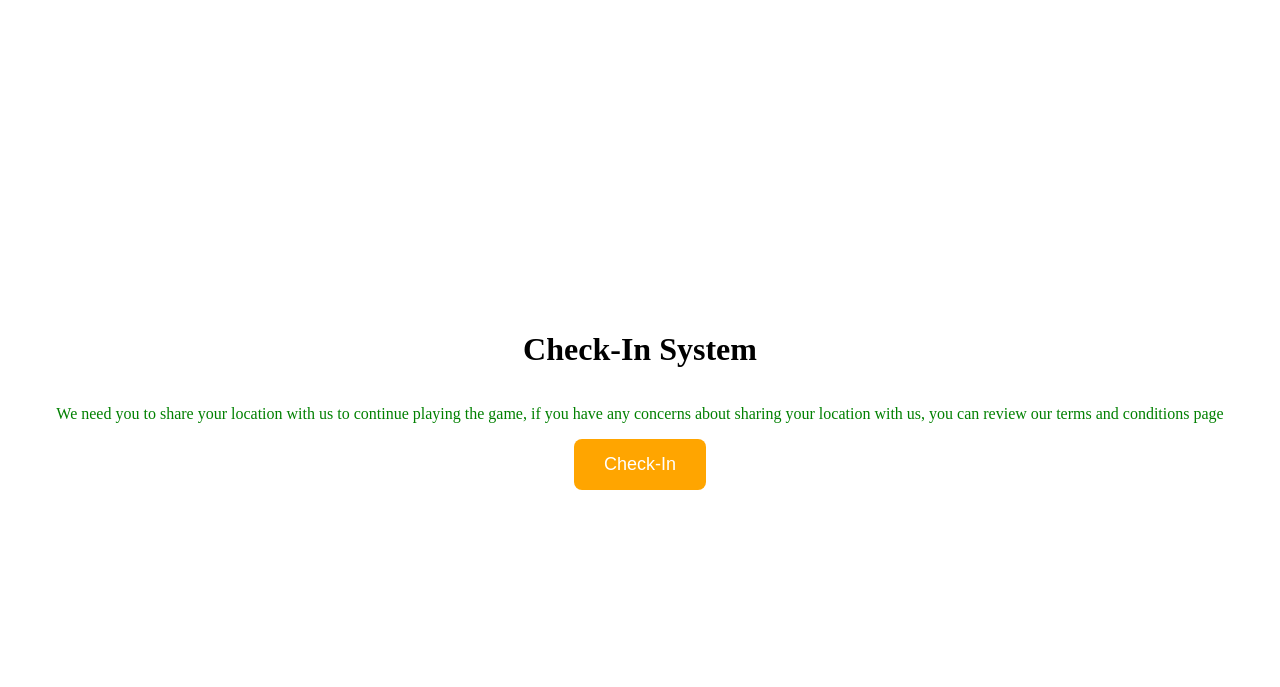
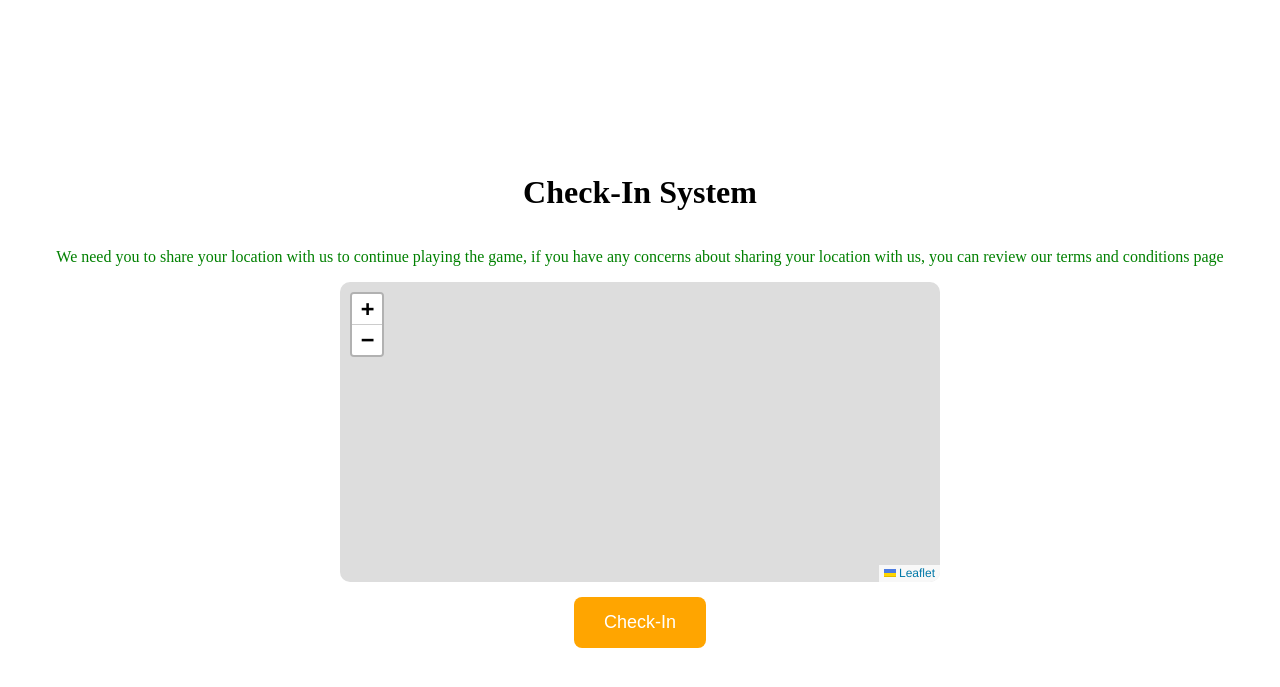
Before and after one commit to FinnGos/Group-Engineering-Project, a Django app: page /get_location/1/ in a window 1280 px wide. Shown: the top 687 px of the page. Run offline with Django 4.2, Linux system fonts and the light colour scheme; a user stored in the database is signed in; data comes from the database, SQL or seed files in the repository; both versions use the stored data as it was after the commit.

Commit message:
completed map and some markers

```diff
--- a/SustainableApplication/Checkin/templates/checkin_page.html
+++ b/SustainableApplication/Checkin/templates/checkin_page.html
@@ -7,43 +7,76 @@
 <html lang="en">
 <head>
     <link rel="stylesheet" href="{% static 'css/button.css' %}">
+    <link rel="stylesheet" href="{% static 'css/map.css' %}">
     <meta charset="UTF-8">
     <meta name="viewport" content="width=device-width, initial-scale=1.0">
     <title>Check-In Page</title>
+    <link rel="stylesheet" href="https://unpkg.com/leaflet@1.9.3/dist/leaflet.css" />
+    <script src="https://unpkg.com/leaflet@1.9.3/dist/leaflet.js"></script>
+    <style>
+        #map {
+            width: 600px;
+            height: 300px;
+            border-radius: 10px;
+            margin-bottom: 15px;
+        }
+    </style>
 </head>
 <body>
     <h1>Check-In System</h1>
-    <!-- Django template logic to display messages -->
+
     {% if message %}
         <p class="success-message">{{ message }}</p>
-        {%if task%}
-    <script>
-      // Redirect to task page after successful checkin
-      setTimeout(function () {
-        window.location.href = "/tasks/";
-      }, 7000);
-    </script>
-    {%endif%}
+        {% if task %}
+        <script>
+            setTimeout(function () {
+                window.location.href = "/tasks/";
+            }, 7000);
+        </script>
+        {% endif %}
     {% elif error %}
         <p class="error-message">{{ error }}</p>
     {% endif %}
 
+    <div id="map"></div>
+
     <script>
+        var map = L.map('map'); // Map initialization
+
+        L.tileLayer('https://{s}.tile.openstreetmap.org/{z}/{x}/{y}.png', {
+            attribution: '&copy; OpenStreetMap contributors'
+        }).addTo(map);
+
+        function showPosition(position) {
+            const lat = position.coords.latitude;
+            const lon = position.coords.longitude;
+
+            map.setView([lat, lon], 15); // Put marker on user location
+            L.marker([lat, lon]).addTo(map)
+                .bindPopup("You're here!")
+                .openPopup();
+        }
+
+        var marker = L.marker([50.7354611346658, -3.5339872116477524]).addTo(map)
+            .bindPopup("Forum reycling point")
+            .openPopup();
+
+        var circle = L.circle([50.744283404596366,  -3.54216391886783], 50, {
+            color: 'purple',
+            fillColor: '#f03',
+            fillOpacity: 0.5,
+            radius: 500
+        }).addTo(map)
+            .bindPopup("Duryard PV solar panels")
+            .openPopup();
+
         function getLocation() {
-            /**
-                * getLocation - Retrieves the user's current geographic location using the browser's geolocation API.
-                *
-                * If geolocation is supported on the users browser then it will fetch the users longitiude and latitude. If not supported, an error will pop up.
-                *
-                * Calls the position function to get the longitude and latitude of the user.
-                *
-                * Redirects the user using their longitude and latitude.
-                */
             if (navigator.geolocation) {
-                navigator.geolocation.getCurrentPosition(function(position) {
-                    const taskId = "{{task.id|default:0}}";
+                navigator.geolocation.getCurrentPosition(function (position) {
+                    showPosition(position);
+                    const taskId = "{{ task.id|default:0 }}";
                     if (taskId == 0) {
-                        alert("Task id not found");
+                        alert("Task ID not found.");
                         return;
                     }
                     window.location.href = `/get_location/${taskId}/?lat=${position.coords.latitude}&lon=${position.coords.longitude}`;
@@ -52,8 +85,17 @@
                 alert("Geolocation is not supported by this browser.");
             }
         }
+
+        // Automatically get and show user's location on page load
+        if (navigator.geolocation) {
+            navigator.geolocation.getCurrentPosition(showPosition, function (error) {
+                alert("Geolocation failed: " + error.message);
+            });
+        } else {
+            alert("Geolocation is not supported by this browser.");
+        }
     </script>
-    <!-- Check-In button that triggers getLocation() function -->
+
     <button onclick="getLocation()">Check-In</button>
 </body>
 </html>
```
Also changed, not shown: SustainableApplication/db.sqlite3, 2 other files.
